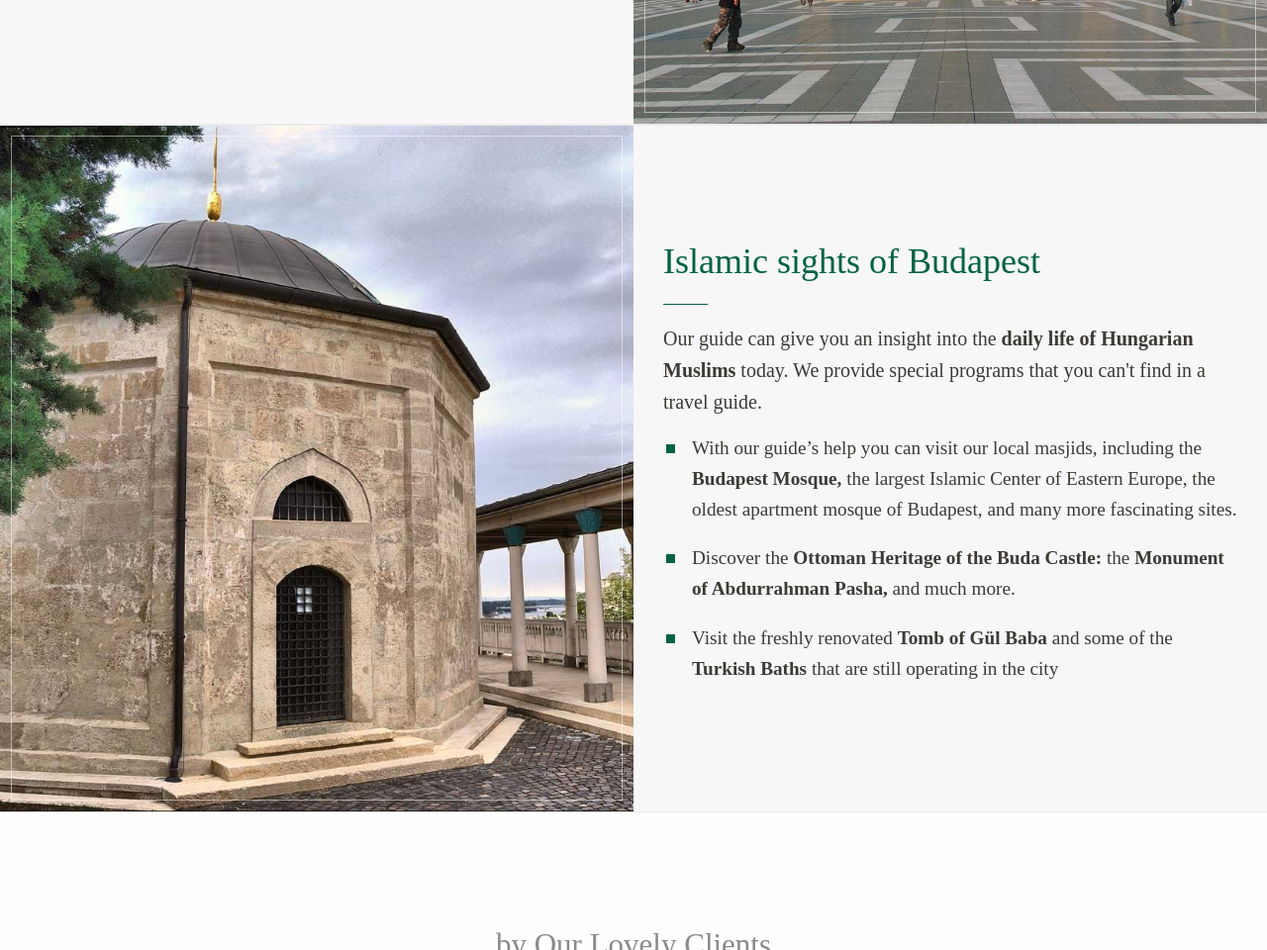
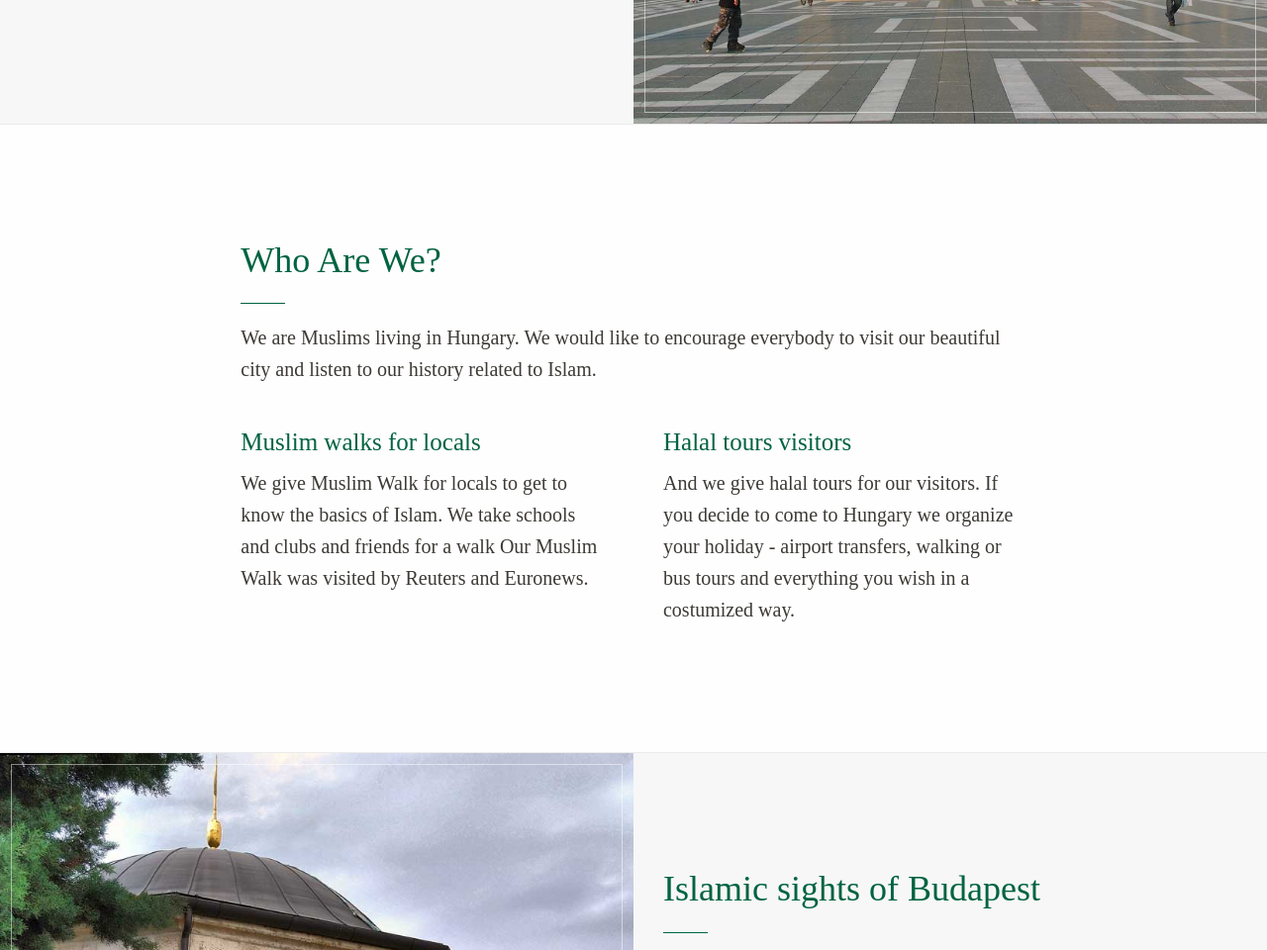
Before and after one commit to ceto/hbp, a plain HTML site: page index.html in a window 1280 px wide. Shown: the part 1581-2541 px from the top of the page at 99% size. Drawn offline with Linux system fonts and the light colour scheme; a web font is replaced by a local one.

Commit message:
Update 2019-10-16T17:53:39.693Z

```diff
--- a/index.html
+++ b/index.html
@@ -5,7 +5,7 @@
     <meta charset="utf-8" />
     <meta http-equiv="x-ua-compatible" content="ie=edge" />
     <meta name="viewport" content="width=device-width, initial-scale=1.0" />
-    <title>Budapest private tours for/about Muslims!</title>
+    <title>Tailor made private tours for you!</title>
     <link rel="stylesheet" href="assets/css/app.css" />
   </head>
   <body data-magellan>
@@ -19,7 +19,7 @@
           <div class="grid-x grid-margin-x">
             <div class="cell">
               <h1 class="hero__title">Discover Budapest in a halal way!</h1>
-              <p class="hero__lead">Tailor made private tours for/about Muslims</p>
+              <p class="hero__lead">Tailor made private tours for you!</p>
               <!-- <a href="#homestart" class="hero__action">Learn more</a> -->
             </div>
           </div>
@@ -32,14 +32,14 @@
           <div class="large-8 xxlarge-7 cell">
             <h2 class="stylized">Among friends in Hungary</h2>
             <p class="lead">
-              You might think there are so few Muslims in this beautiful Eastern European capital, that you would not find a
-              mosque to pray in or a restaurant to eat halal meat in. This is not the case, however. In Budapest, you can
-              pray in mosques and you can eat halal food. You can even visit one of our famous baths without seeing what you
-              do not want to see.
+              You might think there are so few Muslims in this beautiful Eastern European capital, that
+              you would not find a mosque to pray in or a restaurant to eat halal meat in. This is not
+              the case, however. In Budapest, you can pray in mosques and you can eat halal food. You can
+              even visit one of our famous baths without seeing what you do not want to see.
             </p>
             <p class="lead">
-              And you can do all this with the expert help of a Muslim guide. Our professional licensed guides are all
-              locals, who cannot wait to show you the beauty of Budapest.
+              And&hellip; You can have a guide who understand your culture and religion! Our professional
+              licensed guides are all locals, who cannot wait to show you the beauty of Budapest.
             </p>
           </div>
         </div>
@@ -58,21 +58,23 @@
                   <div class="ps">
                     <h2 class="stylized">Don't miss the highlights</h2>
                     <p class="lead">
-                      With the help of our experienced guide, discover the jewels of our city, including two UNESCO World
-                      Heritage areas. We have a few recommendations:
+                      With the help of our experienced guide, discover the jewels of our city, including
+                      two UNESCO World Heritage areas. We have a few recommendations:
                     </p>
                     <ul class="bulletpoints">
                       <li>
-                        Enjoy a panoramic view of the city from <strong>Gellért Hill</strong> and take a walk around the
-                        <strong>Citadel</strong> to see the
+                        Enjoy a panoramic view of the city from <strong>Gellért Hill</strong> and take a
+                        walk around the <strong>Citadel</strong> to see the
                         <strong>Statue of Liberty</strong>
                       </li>
                       <li>
                         In the <strong>Buda Castle</strong> see the <strong>Royal Palace</strong> and
-                        <strong>Matthias Church,</strong> which was operating as a mosque during the Ottoman era.
+                        <strong>Matthias Church,</strong> which was operating as a mosque during the
+                        Ottoman era.
                       </li>
                       <li>
-                        Visit the <strong>Parliament of Hungary,</strong> <strong>Liberty Square</strong> and
+                        Visit the <strong>Parliament of Hungary,</strong>
+                        <strong>Liberty Square</strong> and
                         <strong>St. Stephen’s Basilica.</strong>
                       </li>
                       <li>
@@ -83,6 +85,37 @@
                     </ul>
                   </div>
                 </div>
+              </div>
+            </div>
+          </div>
+        </div>
+      </div>
+    </section>
+    <section id="homestart" class="ps">
+      <div class="grid-container">
+        <div class="grid-x grid-margin-x align-center">
+          <div class="large-8 cell">
+            <h2 class="stylized">Who Are We?</h2>
+            <p class="lead">
+              We are Muslims living in Hungary. We would like to encourage everybody to visit our
+              beautiful city and listen to our history related to Islam.
+            </p>
+            <br />
+            <div class="grid-x grid-margin-x">
+              <div class="large-6 cell">
+                <h4>Muslim walks for locals</h4>
+                <p class="lead">
+                  We give Muslim Walk for locals to get to know the basics of Islam. We take schools and
+                  clubs and friends for a walk Our Muslim Walk was visited by Reuters and Euronews.
+                </p>
+              </div>
+              <div class="large-6 cell">
+                <h4>Halal tours visitors</h4>
+                <p class="lead">
+                  And we give halal tours for our visitors. If you decide to come to Hungary we organize
+                  your holiday - airport transfers, walking or bus tours and everything you wish in a
+                  costumized way.
+                </p>
               </div>
             </div>
           </div>
@@ -103,14 +136,14 @@
                     <h2 class="stylized">Islamic sights of Budapest</h2>
                     <p class="lead">
                       Our guide can give you an insight into the
-                      <strong>daily life of Hungarian Muslims</strong> today. We provide special programs that you can't
-                      find in a travel guide.
+                      <strong>daily life of Hungarian Muslims</strong> today. We provide special programs
+                      that you can't find in a travel guide.
                     </p>
                     <ul class="bulletpoints">
                       <li>
                         With our guide’s help you can visit our local masjids, including the
-                        <strong>Budapest Mosque,</strong> the largest Islamic Center of Eastern Europe, the oldest apartment
-                        mosque of Budapest, and many more fascinating sites.
+                        <strong>Budapest Mosque,</strong> the largest Islamic Center of Eastern Europe,
+                        the oldest apartment mosque of Budapest, and many more fascinating sites.
                       </li>
                       <li>
                         Discover the <strong>Ottoman Heritage of the Buda Castle:</strong> the
@@ -236,12 +269,13 @@
           <div class="tablet-7 large-7 cell">
             <h2 class="stylized">Get started</h2>
             <p class="lead">
-              Tell us your dreams, and we will organize a customized program for you, which will include landmarks as well
-              as some of the hidden gems of Budapest.
+              Tell us your dreams, and we will organize a customized program for you, which will include
+              landmarks as well as some of the hidden gems of Budapest.
             </p>
             <p class="lead">
-              Our guides are all local Muslims or experts of Islam. They can accompany you to any location of your choosing
-              to turn your holiday or business trip into a unique and unforgettable experience.
+              Our guides are all local Muslims or experts of Islam. They can accompany you to any
+              location of your choosing to turn your holiday or business trip into a unique and
+              unforgettable experience.
             </p>
             <br />
           </div>
@@ -249,11 +283,14 @@
             <div class="callout callout--accent">
               <h3>Contact Us</h3>
               <p class="lead">
-                <strong>Are you interested in a walking tour?</strong> A tour by minivan? Or by bus? Half or full day tour?
+                <strong>Are you interested in a walking tour?</strong> A tour by minivan? Or by bus? Half
+                or full day tour?
               </p>
               <p>Feel free to ask a question by E-mail.</p>
               <p>
-                <a class="button expanded" href="mailto:info@halalbudapest.com">info@halalbudapest.com</a>
+                <a class="button expanded" href="mailto:info@halalbudapest.com"
+                  >info@halalbudapest.com</a
+                >
               </p>
             </div>
           </div>
```
